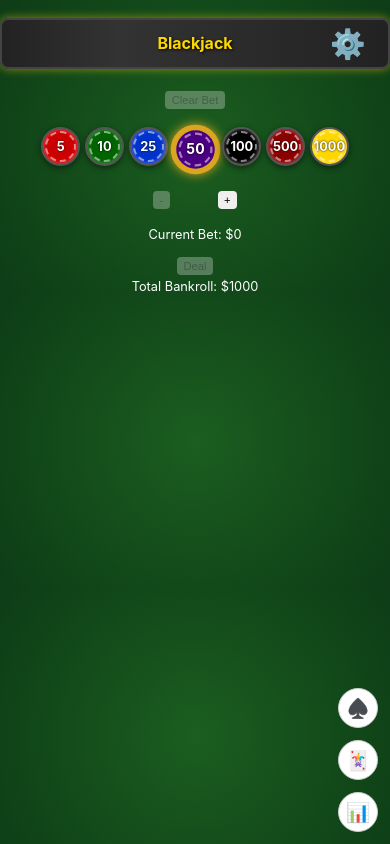
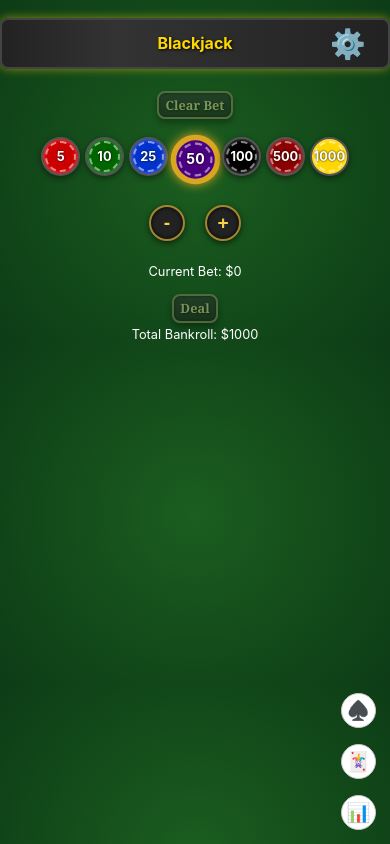
Before and after one commit to milaud/blackjack, a React (Create React App) app: page / in a window 390 px wide. Built offline with nearby package versions, Linux system fonts and the light colour scheme.

Commit message:
more styles

```diff
--- a/src/components/BetControls/BetControls.css
+++ b/src/components/BetControls/BetControls.css
@@ -7,6 +7,27 @@ chips-row
 .bet_controls {
   padding: 5px;
 }
+
+.bet-adjust-button {
+  background: #222;
+  color: #f9d342;
+  border: 2px solid #a1862f;
+  width: 36px;
+  height: 36px;
+  font-size: 1.2rem;
+  font-weight: bold;
+  border-radius: 50%;
+  box-shadow: inset 0 0 4px #000, 0 2px 6px rgba(0, 0, 0, 0.6);
+  transition: all 0.2s ease;
+  padding: 0.3rem 0.6rem;
+}
+
+.bet-adjust-button:hover {
+  background: #333;
+  box-shadow: 0 0 6px rgba(249, 211, 66, 0.4);
+  cursor: pointer;
+}
+
 
 .chips-row {
   display: flex;
--- a/src/components/BetControls/BetControls.jsx
+++ b/src/components/BetControls/BetControls.jsx
@@ -15,7 +15,7 @@ export default function BetControls({
 
     return (
         <div className="bet-controls">
-            <button onClick={() => clearBet()} disabled={playerBet === 0}>
+            <button className="vegas-button" onClick={() => clearBet()} disabled={playerBet === 0}>
                 Clear Bet
             </button>
             <div className="chips-row">
@@ -30,10 +30,10 @@ export default function BetControls({
                 ))}
             </div>
             <div className="chip-controls action_buttons">
-                <button onClick={() => reduceBet(selectedChip)} disabled={playerBet < selectedChip}>
+                <button className="bet-adjust-button" onClick={() => reduceBet(selectedChip)} disabled={playerBet < selectedChip}>
                     -
                 </button>
-                <button onClick={() => placeBet(selectedChip)} disabled={playerMoney < selectedChip}>
+                <button className="bet-adjust-button" onClick={() => placeBet(selectedChip)} disabled={playerMoney < selectedChip}>
                     +
                 </button>
             </div>
--- a/src/components/GameBoard/GameBoard.css
+++ b/src/components/GameBoard/GameBoard.css
@@ -14,7 +14,8 @@
 }
 
 .fixed-card-area {
-  min-height: 130px; /* adjust to match card height */
+  min-height: 130px;
+  /* adjust to match card height */
   display: flex;
   flex-direction: column;
   align-items: center;
@@ -24,7 +25,8 @@
   border: 1px solid rgba(255, 255, 255, 0.1);
   border-radius: 12px;
   /* padding: 1rem; */
-  margin: 1rem auto;
+  /* margin: 1rem auto; */
+  margin: 0.5rem auto;
   width: fit-content;
   min-width: 300px;
 }
@@ -34,7 +36,8 @@
 }
 
 .player_hands {
-  min-height: 90px; /* ensures space even before cards are dealt */
+  min-height: 90px;
+  /* ensures space even before cards are dealt */
   display: flex;
   justify-content: center;
   /* gap: 0.5rem; */
@@ -49,6 +52,36 @@
   /* leave space for action buttons */
 }
 
+.vegas-button {
+  background: linear-gradient(to bottom, #2f2f2f, #1c1c1c);
+  color: #f9d342;
+  font-weight: 600;
+  font-size: 1rem;
+  border: 2px solid #a1862f;
+  border-radius: 8px;
+  /* padding: 0.6rem 1.2rem; */
+  text-shadow: 1px 1px 2px #000;
+  box-shadow: inset 0 0 3px #000, 0 4px 6px rgba(0, 0, 0, 0.6);
+  transition: all 0.2s ease;
+  font-family: 'Georgia', serif;
+}
+
+.vegas-button:hover {
+  background: linear-gradient(to bottom, #3d3d3d, #222);
+  box-shadow: 0 0 10px rgba(249, 211, 66, 0.4);
+  cursor: pointer;
+}
+
+.vegas-button:active {
+  transform: translateY(2px);
+  box-shadow: inset 0 2px 4px rgba(0, 0, 0, 0.8);
+}
+
+.vegas-button:disabled {
+  opacity: 0.5;
+  cursor: not-allowed;
+  filter: grayscale(60%);
+}
 
 /* .game_info {
   padding-top: 10px;
@@ -89,7 +122,13 @@
 
   .action_buttons {
     display: inline-flex;
-    gap: 2.5rem;
+    gap: 0.75rem;
+    /* font-size: 0.75rem; */
+    padding: 0.3rem 0.6rem;
+  }
+
+  .vegas-button {
+    font-size: 0.8rem;
   }
 
 }
--- a/src/components/GameBoard/GameBoard.jsx
+++ b/src/components/GameBoard/GameBoard.jsx
@@ -17,6 +17,7 @@ import { GamePhases } from '../../constants/gamePhases';
 export default function GameBoard({ numberOfDecks, startingMoney }) {
     const [selectedChip, setSelectedChip] = useState(50);
     const [trueCount, setTrueCount] = useState(0);
+    const [isMobile, setIsMobile] = useState(window.innerWidth <= 480);
 
     const {
         playerMoney,
@@ -89,6 +90,14 @@ export default function GameBoard({ numberOfDecks, startingMoney }) {
         setTrueCount(calculatedTrueCount);
     }, [shoe, runningCount]);
 
+    useEffect(() => {
+        function handleResize() {
+            setIsMobile(window.innerWidth <= 480);
+        }
+        window.addEventListener('resize', handleResize);
+        return () => window.removeEventListener('resize', handleResize);
+    }, []);
+
     return (
         <div>
             <div className="game_info">
@@ -103,7 +112,7 @@ export default function GameBoard({ numberOfDecks, startingMoney }) {
             <div className="game_container">
                 <div className="game_board">
                     <div className='bet_controls'>
-                        {!betPlaced && (
+                        {(gamePhase === GamePhases.START || deckCleared) && !betPlaced && (
                             <BetControls
                                 playerMoney={playerMoney}
                                 playerBet={playerBet}
@@ -117,10 +126,10 @@ export default function GameBoard({ numberOfDecks, startingMoney }) {
                         <div className="current_bet">
                             {(gamePhase === GamePhases.START || gamePhase === GamePhases.GAME_OVER) && <span>Current Bet: ${playerBet}</span>}
                         </div>
-                        {gamePhase === GamePhases.GAME_OVER && !deckCleared && <button onClick={clearDeck}>Clear Deck</button>}
+                        {gamePhase === GamePhases.GAME_OVER && !deckCleared && <button className="vegas-button" onClick={clearDeck}>Clear Deck</button>}
                         {(gamePhase === GamePhases.START || gamePhase === GamePhases.GAME_OVER)
                             &&
-                            <button onClick={handleDealClick} disabled={playerBet === 0}>Deal</button>}
+                            <button className="vegas-button" onClick={handleDealClick} disabled={playerBet === 0}>Deal</button>}
                     </div>
                     {(!deckCleared && gamePhase !== GamePhases.START) && (
                         <div className='hands'>
@@ -142,11 +151,11 @@ export default function GameBoard({ numberOfDecks, startingMoney }) {
                     )}
                     {gamePhase === GamePhases.PLAYER_TURN && (
                         <div className="action_buttons">
-                        {/* <div> */}
-                            <button onClick={() => hit(false)}>Hit</button>
-                            {canDoubleDown && <button onClick={doubleDown}>Double Down</button>}
-                            {canSplit && <button onClick={handleSplit}>Split</button>}
-                            <button onClick={stand}>Stand</button>
+                            {/* <div> */}
+                            <button className="vegas-button" onClick={() => hit(false)}>Hit</button>
+                            {canDoubleDown && <button id="double_down" className="vegas-button" onClick={doubleDown}>{isMobile ? '2x' : 'Double Down'}</button>}
+                            {canSplit && <button className="vegas-button" onClick={handleSplit}>Split</button>}
+                            <button className="vegas-button" onClick={stand}>Stand</button>
                         </div>
                     )}
                 </div>
--- a/src/hooks/useBlackjackgame.js
+++ b/src/hooks/useBlackjackgame.js
@@ -1,4 +1,4 @@
-import { useState } from 'react';
+import { useState, useEffect } from 'react';
 import { createShoe } from '../components/Shoe/Shoe';
 import { checkInitialBlackjack, evaluateHands } from '../utils/gameLogic';
 import { calculateHandValue, calculateWinLoss } from '../utils/helpers';
@@ -206,15 +206,15 @@ export default function useBlackjackGame(numberOfDecks, playerMoney, resolveBet,
         setDeckCleared(true);
     }
 
-    // useEffect(() => {
-    //     if (gamePhase === 'gameOver') {
-    //         const timer = setTimeout(() => {
-    //             clearDeck()
-    //         }, 5000);
+    useEffect(() => {
+        if (gamePhase === 'gameOver') {
+            const timer = setTimeout(() => {
+                clearDeck()
+            }, 5000);
 
-    //         return () => clearTimeout(timer); // Clean up if phase changes early
-    //     }
-    // }, [gamePhase]);
+            return () => clearTimeout(timer); // Clean up if phase changes early
+        }
+    }, [gamePhase]);
 
     return {
         state: {
--- a/src/index.css
+++ b/src/index.css
@@ -51,7 +51,8 @@ button:hover:active {
   /* background-color: #fff; */
   background: radial-gradient(circle at center, #1b5e20, #0d3c16);
   /* color: #fff; */
-  color: #f5f5dc;       /* ivory text for contrast */
+  color: #f5f5dc;
+  /* ivory text for contrast */
   border: 2px solid gold;
   max-width: 500px;
   max-height: 90vh;
@@ -109,7 +110,8 @@ button:hover:active {
   right: 0.5rem;
   display: flex;
   flex-direction: column;
-  gap: 0.25rem;
+  /* gap: 0.25rem; */
+  gap: 0.5rem;
   z-index: 10;
 }
 
@@ -153,7 +155,18 @@ button:hover:active {
   }
 
   .modal-box {
-      max-height: 75vh;
+    max-height: 75vh;
+  }
+
+  .bottom-right-buttons {
+    font-size: 1.1rem;
+    /* padding: 0.2rem; */
+    margin: 0.15rem;
+  }
+
+  .bottom-right-buttons button {
+    width: 35px;
+    height: 35px;
   }
 
 }
```
